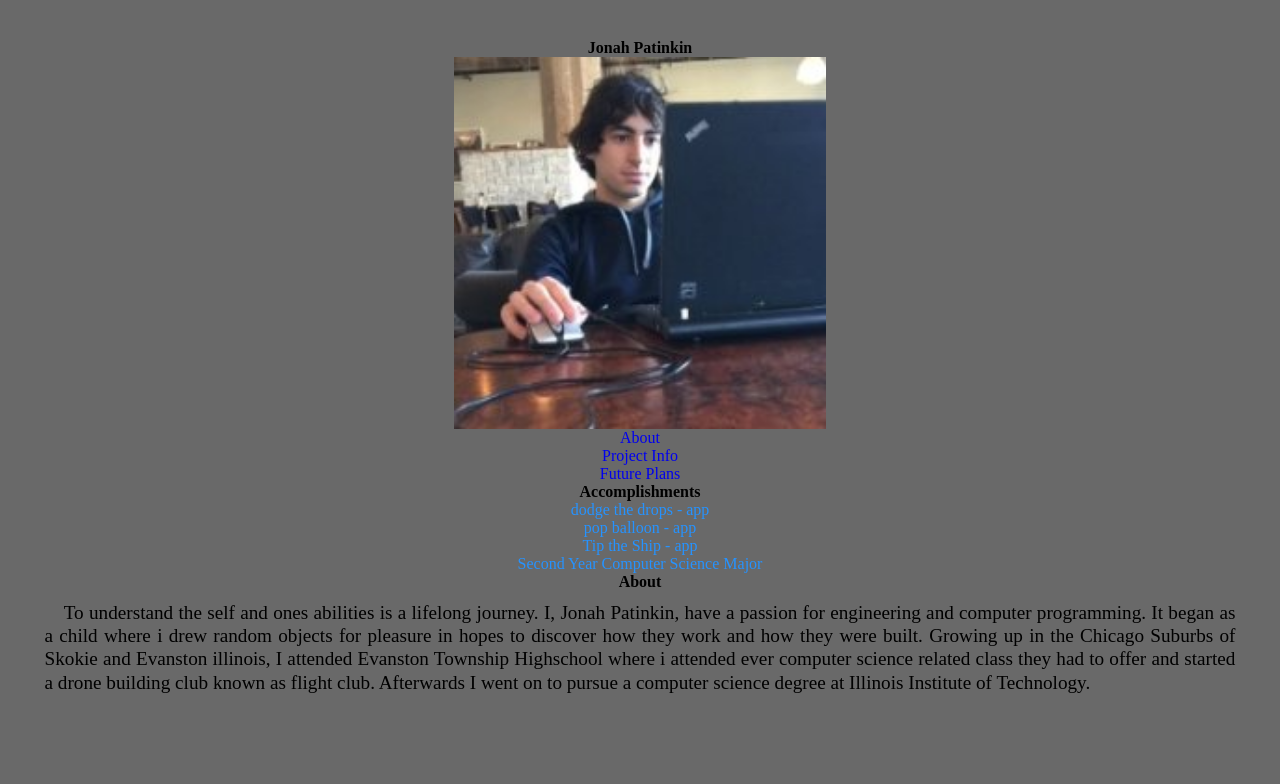
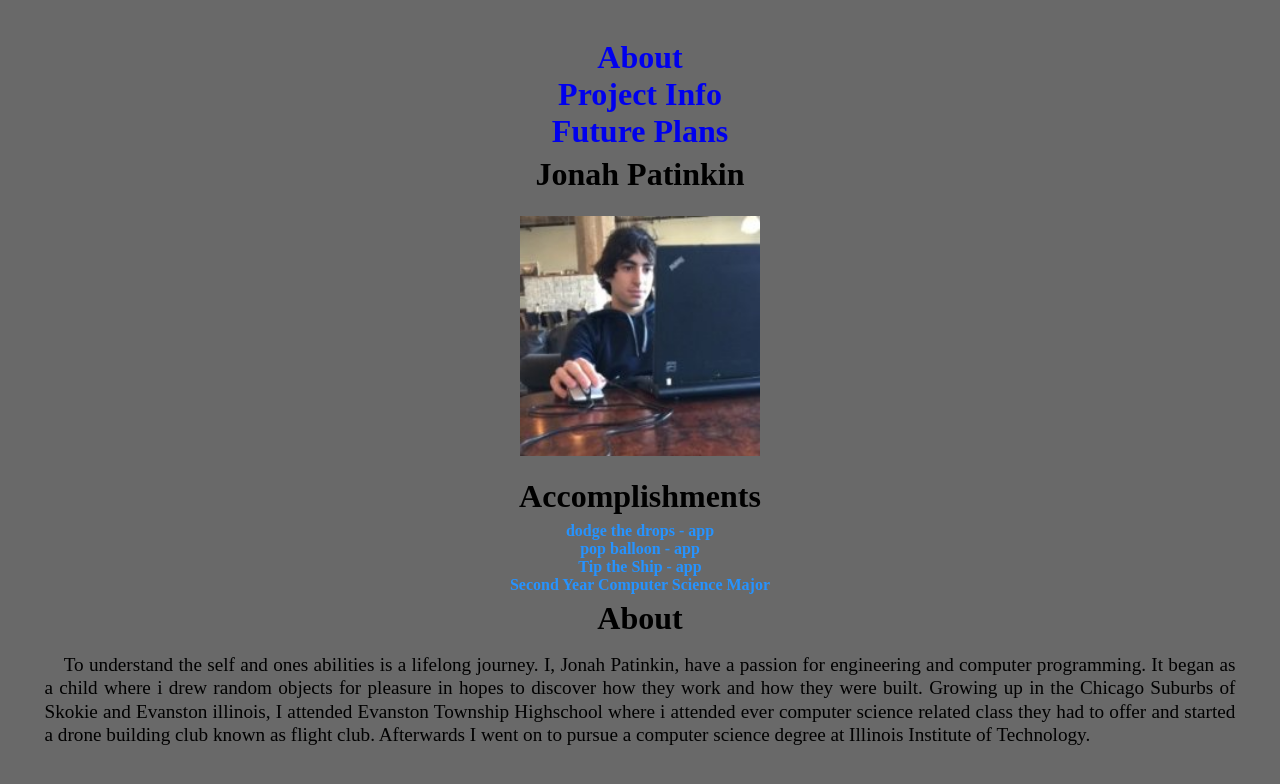
Before and after one commit to roticerychicken/project-3, a plain HTML site: page index.html in a window 1280 px wide. Drawn offline with Linux system fonts and the light colour scheme.

Commit message:
got the site to look better

```diff
--- a/index.html
+++ b/index.html
@@ -11,17 +11,16 @@
 
 </head>
 <body>
+  <ol>
+    <li><a href="index.html">About</a></li>
+    <li><a href="projects.html">Project Info</a></li>
+    <li><a href="futurePlans.html">Future Plans</a></li>
+  </ol>
     <h1> Jonah Patinkin </h1>
 
   <img src="jonah.jpg" alt="Me" height="42" width="42">
 
 
-  </div>
-  <ol>
-    <li><a href="index.html">About</a></li>
-    <li><a href="projects.html">Project Info</a></li>
-    <li><a href="futurePlans.html">Future Plans</a></li>
-  </ol>
   <h1> Accomplishments </h1>
 
 
--- a/screen.css
+++ b/screen.css
@@ -28,7 +28,8 @@ body {
 
 	padding-top: 2.444em; /* 44px / 18px = 2.444em two gridlines */
 	padding-left: 1.222em; /* 22px / 18px = 1.222 */
-  padding-right: 1.222em; /* 22px / 18px = 1.222 */
+    padding-right: 1.222em; /* 22px / 18px = 1.222 */
+    font-size: 1.5em;
 }
 
 ol, ul {
@@ -53,6 +54,15 @@ li,a:hover {
 li,a {
 	text-decoration: none;
 	text-align: center;
+	font-weight: bold;
+	list-style: none;
+}
+body {
+	position: relative;
+	display: block;
+}
+ol {
+	font-size: 2em;
 }
 html {
 	-moz-text-size-adjust: 100%;
@@ -60,12 +70,14 @@ html {
 	-ms-text-size-adjust: 100%;
 	text-size-adjust: 100%;
 	min-height: 100%;
-
 	margin: auto;
+	display: flex;
 }
 h1 {
 	font-weight: bold;
+	font-size: 2em;
    text-align: center;
+   padding: 0.2em;
 }
 p {
 	font-size: 1.2em;
@@ -80,14 +92,34 @@ p {
 	margin-right:20px;
 }
 img {
-   display: block;
+    display: block;
     margin: auto;
-    width: 30%;
-    height: 30%;
+    width: 40%;
+    height: 40%;
+
+    padding: 1em;
+
 }
-@media only screen and (max-width: 462px) {
+@media only screen and (max-width: 600px) {
     body {
-        font-size: 1.5em;
+        font-size: 1em;
+    }
+     p {
+    	font-size: 1em;
+    }
+    ol {
+    	font-size: 2em;
+    }
+}
+@media only screen and (min-width: 600px) {
+    body {
+        font-size: 1em;
+    }
+
+    img {
+    	width: 15em;
+    	height: 15em;
+
     }
 
 }
```
Also changed, not shown: futurePlans.html (+6 -5 lines), projects.html (+2 -2 lines).
